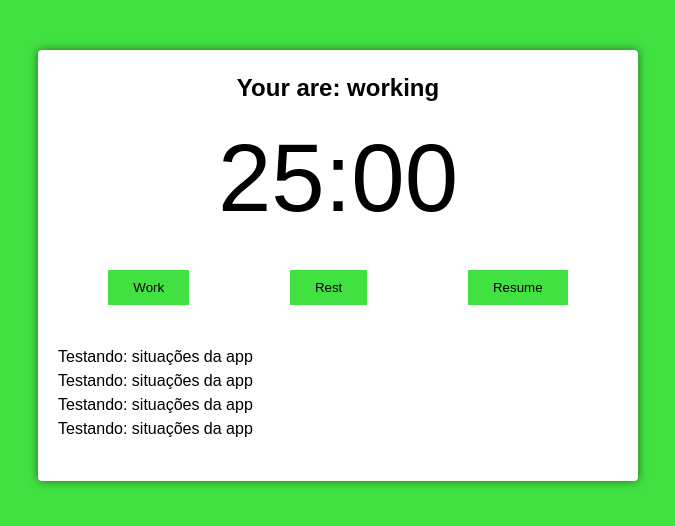
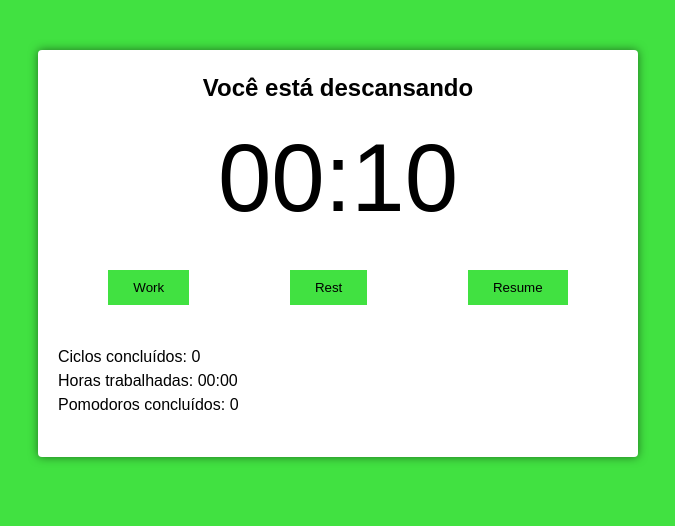
Before and after one commit to gui-s-antunes/pomodoro-simple-react, a React (Create React App) app: page / in a window 1280 px wide. Shown: the top 526 px of the page, without its empty margins (302-977 px from the left). Built offline with nearby package versions, Linux system fonts and the light colour scheme.

Commit message:
logica do pomodoro feito

```diff
--- a/src/App.tsx
+++ b/src/App.tsx
@@ -5,9 +5,9 @@
   return (
     <div className="container">
       <PomodoroTimer
-        PomodoroTimer={1500}
-        shortRestTime={300}
-        longRestTime={900}
+        PomodoroTimer={10}
+        shortRestTime={3}
+        longRestTime={15}
         cycles={4}
       />
     </div>
--- a/src/components/pomodoro-timer.tsx
+++ b/src/components/pomodoro-timer.tsx
@@ -1,5 +1,6 @@
 import React, { useEffect } from 'react';
 import { useInterval } from '../hooks/use-interval';
+import { secondsToTime } from '../utils/seconds-to-time';
 // import { secondsToTime } from '../utils/seconds-to-time';
 import { Button } from './button';
 import { Timer } from './timer';
@@ -24,15 +25,44 @@
   const [timeCounting, setTimeCounting] = React.useState(false);
   const [working, setWorking] = React.useState(false);
   const [resting, setResting] = React.useState(false);
+  const [cyclesQttManager, setCyclesQttManager] = React.useState(
+    new Array(props.cycles - 1).fill(true),
+  );
+
+  const [completedCycles, setCompletedCycles] = React.useState(0);
+  const [fullWorkingTime, setFullWorkingTime] = React.useState(0);
+  const [numberOfPomodoros, setNumberOfPomodoros] = React.useState(0);
 
   useEffect(() => {
     if (working) document.body.classList.add('working');
     if (resting) document.body.classList.remove('working');
-  });
+
+    if (mainTime > 0) return;
+
+    if (working && cyclesQttManager.length > 0) {
+      configureResting(false);
+      cyclesQttManager.pop();
+    } else if (working && cyclesQttManager.length <= 0) {
+      configureResting(true);
+      setCyclesQttManager(new Array(props.cycles - 1).fill(true));
+      setCompletedCycles(completedCycles + 1);
+    }
+
+    if (working) setNumberOfPomodoros(numberOfPomodoros + 1);
+    if (resting) configureWork();
+  }, [
+    working,
+    cyclesQttManager,
+    mainTime,
+    resting,
+    completedCycles,
+    numberOfPomodoros,
+  ]);
 
   useInterval(
     () => {
       setMainTime(mainTime - 1);
+      if (working) setFullWorkingTime(fullWorkingTime + 1);
     },
     timeCounting ? 1000 : null,
   );
@@ -68,7 +98,7 @@
 
   return (
     <div className="pomodoro">
-      <h2>Your are: working</h2>
+      <h2>Você está {working ? 'trabalhando!' : 'descansando'}</h2>
       <Timer mainTime={mainTime} />
 
       <div className="controls">
@@ -82,10 +112,9 @@
       </div>
 
       <div className="details">
-        <p>Testando: situações da app</p>
-        <p>Testando: situações da app</p>
-        <p>Testando: situações da app</p>
-        <p>Testando: situações da app</p>
+        <p>Ciclos concluídos: {completedCycles}</p>
+        <p>Horas trabalhadas: {secondsToTime(fullWorkingTime)}</p>
+        <p>Pomodoros concluídos: {numberOfPomodoros}</p>
       </div>
     </div>
   );
```
